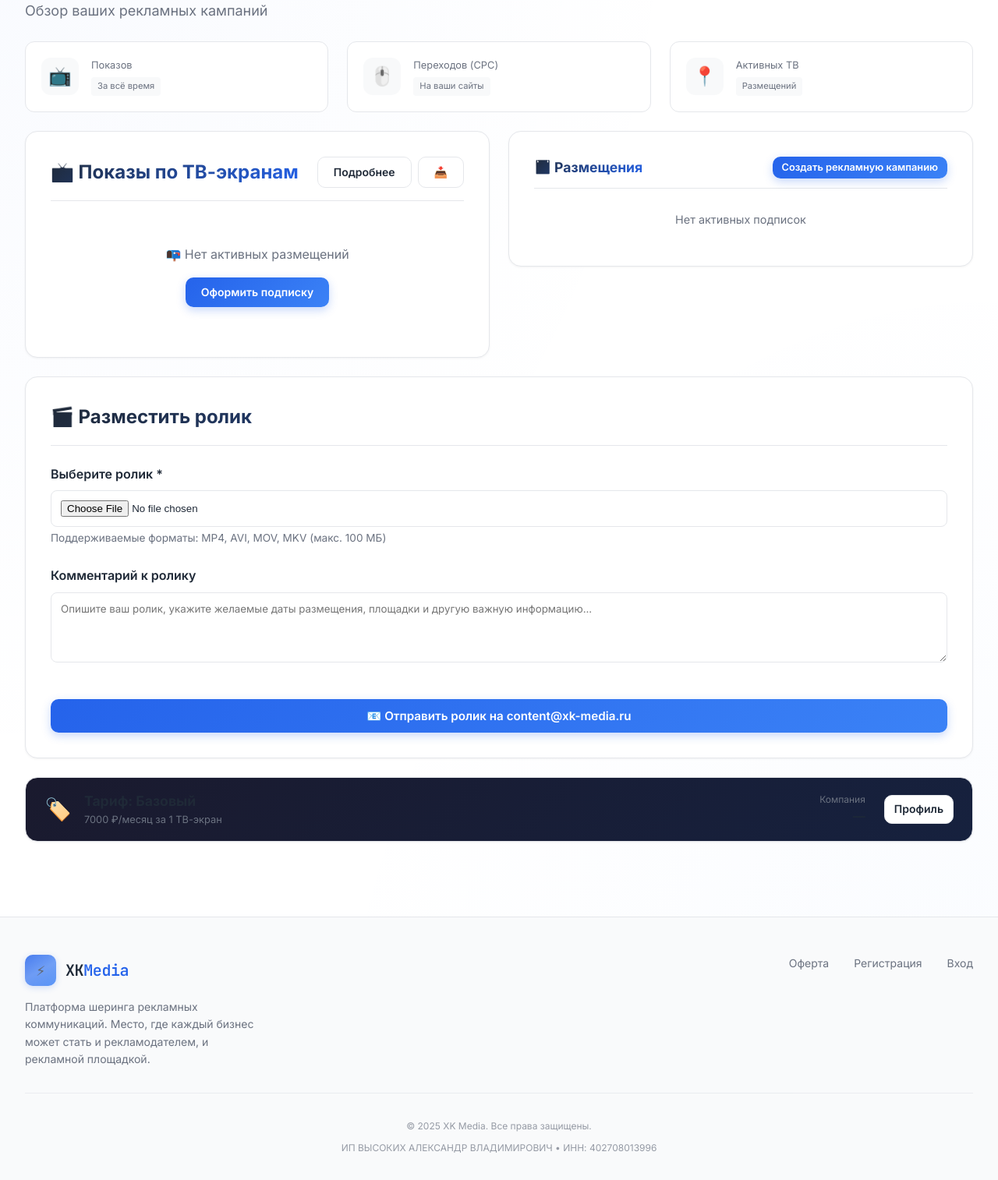
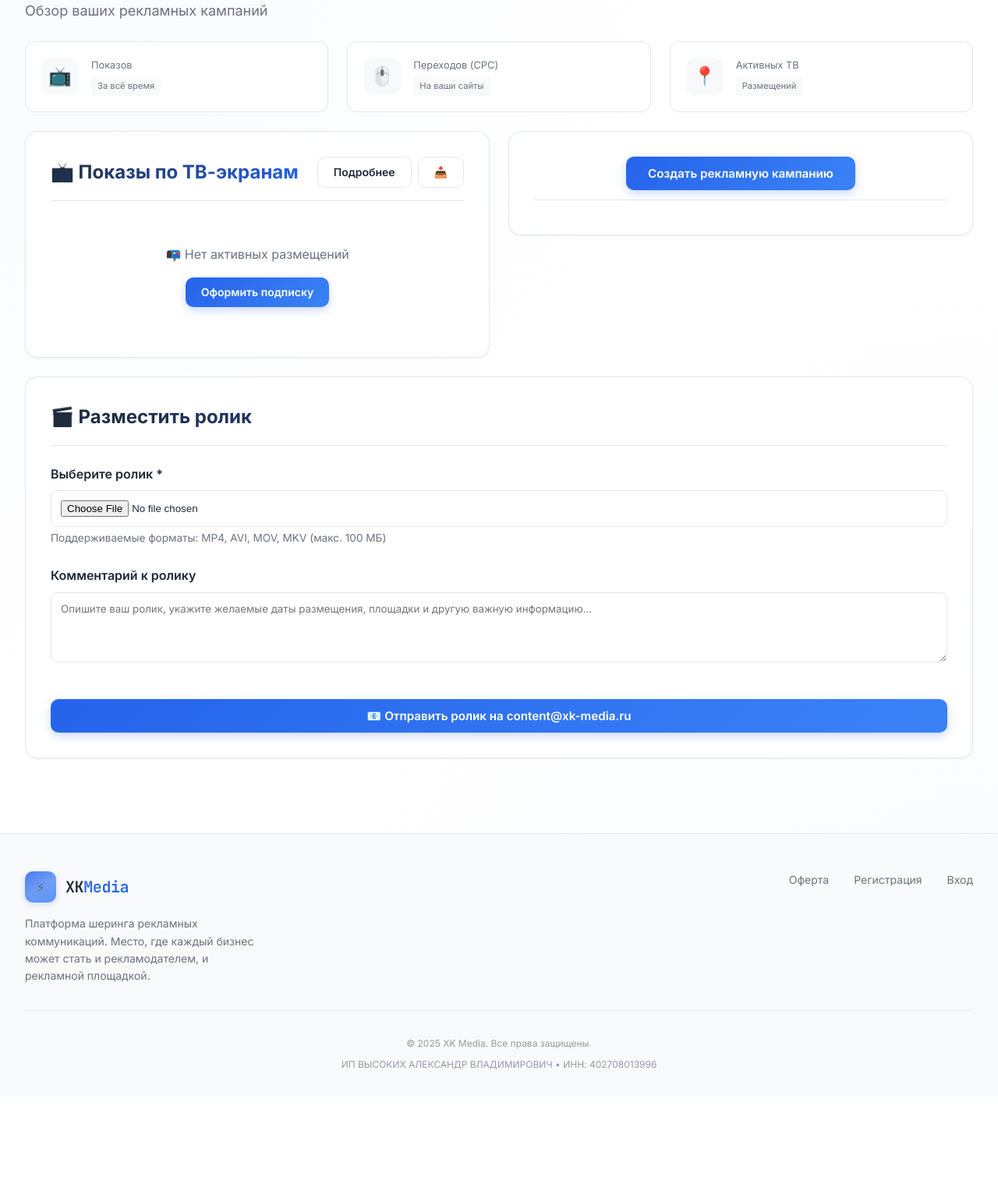
Before and after one commit to AlexVysokikh/xk-media, a FastAPI app: template app/templates/advertiser_dashboard.html in a window 1280 px wide. Shown: the part 187-1701 px from the top of the page at 78% size. After the commit the page ends 1559 px from the top, so only its background shows below. Run offline with FastAPI, Linux system fonts and the light colour scheme; the template is opened without the code that fills it, so the values that code supplies are empty.

Commit message:
Remove placements and tariff blocks from advertiser dashboard
Co-authored-by: Cursor <cursoragent@cursor.com>

```diff
--- a/app/templates/advertiser_dashboard.html
+++ b/app/templates/advertiser_dashboard.html
@@ -226,38 +226,12 @@
 
     <!-- Правая колонка -->
     <div style="display: flex; flex-direction: column; gap: 1.5rem;">
-        <!-- Активные подписки -->
+        <!-- Кнопка создания кампании -->
         <div class="card">
-            <div class="card-header" style="display: flex; justify-content: space-between; align-items: center; padding-bottom: 0.75rem; margin-bottom: 0.75rem;">
-                <h3 class="card-title" style="font-size: 1.1rem;">📅 Размещения</h3>
-                <button type="button" class="btn btn-primary btn-sm" style="padding: 0.4rem 0.75rem; font-size: 0.8rem;" onclick="document.getElementById('campaign-modal').style.display='flex'">Создать рекламную кампанию</button>
+            <div class="card-header" style="display: flex; justify-content: center; align-items: center; padding-bottom: 0.75rem; margin-bottom: 0.75rem;">
+                <button type="button" class="btn btn-primary" onclick="document.getElementById('campaign-modal').style.display='flex'">Создать рекламную кампанию</button>
             </div>
-            {% if subscriptions %}
-            <div style="display: flex; flex-direction: column; gap: 0.5rem;">
-                {% for s in subscriptions[:3] %}
-                <div style="display: flex; justify-content: space-between; align-items: center; padding: 0.6rem 0.75rem; background: var(--secondary); border-radius: 6px; border-left: 3px solid {% if s.is_active %}var(--success){% else %}var(--text-muted){% endif %};">
-                    <div style="min-width: 0;">
-                        <div style="font-weight: 500; font-size: 0.9rem; white-space: nowrap; overflow: hidden; text-overflow: ellipsis;">{{ s.tv.name }}</div>
-                        <div style="font-size: 0.7rem; color: var(--text-muted);">{{ s.start_date.strftime('%d.%m') }} — {{ s.end_date.strftime('%d.%m.%Y') }}</div>
-                    </div>
-                    <div style="text-align: right; flex-shrink: 0; margin-left: 0.5rem;">
-                        {% if s.is_active %}<span class="badge badge-success" style="font-size: 0.6rem; padding: 0.15rem 0.4rem;">●</span>{% endif %}
-                    </div>
-                </div>
-                {% endfor %}
-            </div>
-            {% if subscriptions|length > 3 %}
-            <div style="margin-top: 0.5rem; text-align: center;">
-                <a href="/advertiser/subscriptions" style="font-size: 0.8rem;">Вся аналитика ({{ subscriptions|length }}) →</a>
-            </div>
-            {% endif %}
-            {% else %}
-            <div style="text-align: center; padding: 1rem; color: var(--text-muted); font-size: 0.9rem;">
-                Нет активных подписок
-            </div>
-            {% endif %}
         </div>
-
     </div>
 </div>
 
@@ -307,26 +281,6 @@
                 📧 Отправить ролик на content@xk-media.ru
             </button>
         </form>
-    </div>
-</div>
-
-<!-- Текущий тариф -->
-<div class="card" style="margin-top: 1.5rem; background: linear-gradient(135deg, #1a1a2e, #16213e); padding: 1rem 1.5rem;">
-    <div style="display: flex; justify-content: space-between; align-items: center; flex-wrap: wrap; gap: 1rem;">
-        <div style="display: flex; align-items: center; gap: 1rem;">
-            <span style="font-size: 1.75rem;">🏷️</span>
-            <div>
-                <div style="font-weight: 700; font-size: 1.1rem;">Тариф: Базовый</div>
-                <div style="font-size: 0.8rem; color: var(--text-muted);">7000 ₽/месяц за 1 ТВ-экран</div>
-            </div>
-        </div>
-        <div style="display: flex; align-items: center; gap: 1.5rem;">
-            <div style="text-align: right;">
-                <div style="font-size: 0.75rem; color: var(--text-muted);">Компания</div>
-                <div style="font-weight: 500;">{{ user.company_name or '—' }}</div>
-            </div>
-            <a href="/advertiser/profile" class="btn btn-secondary btn-sm" style="padding: 0.4rem 0.75rem;">Профиль</a>
-        </div>
     </div>
 </div>
 
```
